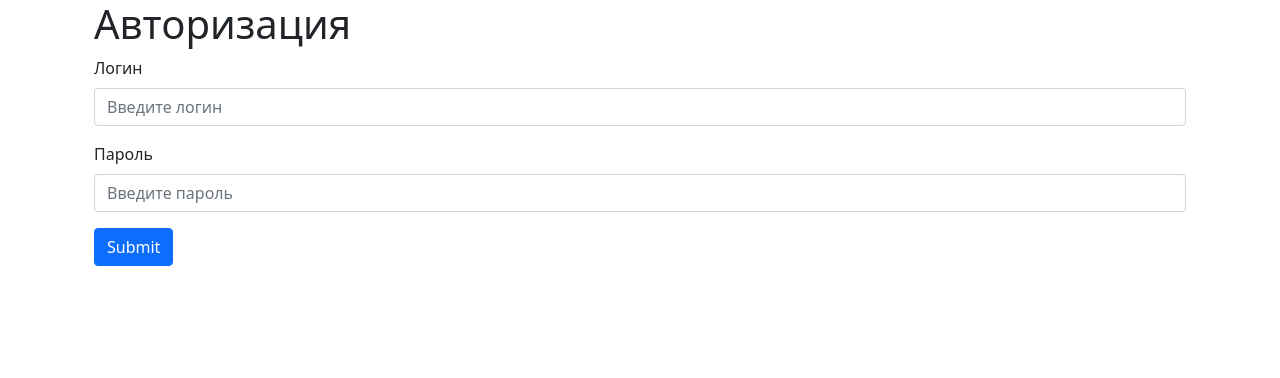
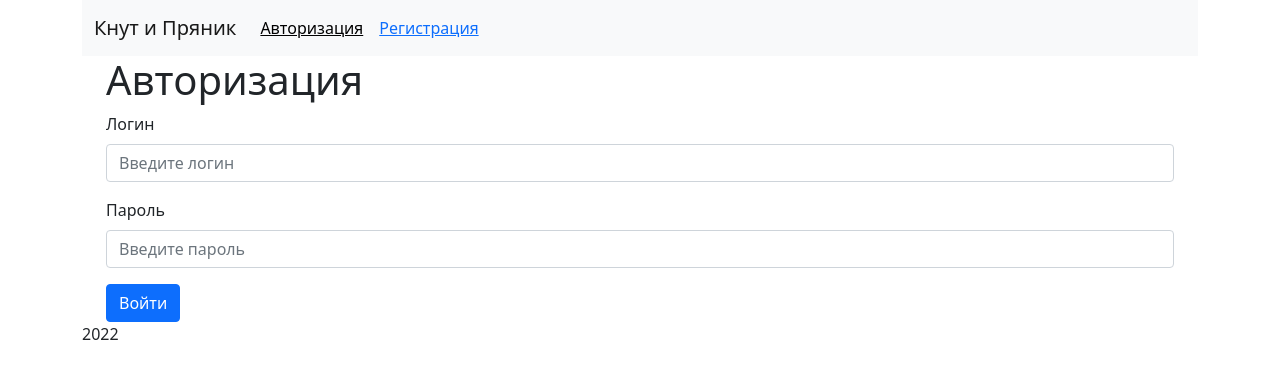
Before and after one commit to GreenLadyTea/motivation, a React (Create React App) app in the folder client/: page / in a window 1280 px wide. Shown: the top 378 px of the page. Built offline with nearby package versions, Linux system fonts and the light colour scheme.

Commit message:
initiating store, reducer and sign-in action

```diff
--- a/client/package.json
+++ b/client/package.json
@@ -11,8 +11,11 @@
     "react": "^17.0.2",
     "react-bootstrap": "^2.2.0",
     "react-dom": "^17.0.2",
+    "react-redux": "^7.2.6",
     "react-router-dom": "^6.2.2",
     "react-scripts": "5.0.0",
+    "redux": "^4.1.2",
+    "redux-thunk": "^2.4.1",
     "web-vitals": "^2.1.4"
   },
   "scripts": {
--- a/client/src/App.jsx
+++ b/client/src/App.jsx
@@ -1,9 +1,11 @@
 import React from 'react';
 import 'bootstrap/dist/css/bootstrap.min.css';
 import useRoutes from './routes';
+import { useSelector } from 'react-redux';
 
 export default function App() {
-  const routes = useRoutes(false);
+  const isAuth = useSelector(state => state.auth.isAuth);
+  const routes = useRoutes(isAuth);
   return (
     <>
       <div className="container">{routes}</div>
--- /dev/null
+++ b/client/src/api/Api.js
@@ -0,0 +1,27 @@
+export const URL = 'http://localhost:5000/api';
+
+export const defaultHeaders = {
+  'Content-Type': 'application/json'
+};
+
+async function handleErrors(response) {
+  const data = await response.json();
+  if (response.status !== 200) {
+    throw new Error(data.error);
+  }
+  return data;
+}
+
+const api = {
+  signIn: (login, password) =>
+    fetch(`${URL}/sign-in`, {
+      method: 'POST',
+      headers: defaultHeaders,
+      body: JSON.stringify({
+        login: login,
+        password: password
+      })
+    }).then(handleErrors)
+};
+
+export default api;
--- a/client/src/index.js
+++ b/client/src/index.js
@@ -3,11 +3,15 @@ import ReactDOM from 'react-dom';
 import './index.css';
 import App from './App';
 import { BrowserRouter } from 'react-router-dom';
+import { Provider } from 'react-redux';
+import store from './store';
 
 ReactDOM.render(
   <React.StrictMode>
     <BrowserRouter>
-      <App />
+      <Provider store={store}>
+        <App />
+      </Provider>
     </BrowserRouter>
   </React.StrictMode>,
   document.getElementById('root')
--- /dev/null
+++ b/client/src/layouts/auth.jsx
@@ -0,0 +1,34 @@
+import { NavLink, Outlet } from 'react-router-dom';
+import { Container, Nav, Navbar } from 'react-bootstrap';
+import React from 'react';
+
+export default function AuthLayout() {
+  return (
+    <>
+      <header>
+        <Navbar bg="light" expand="lg">
+          <Container>
+            <Navbar.Brand>Кнут и Пряник</Navbar.Brand>
+            <Navbar.Toggle aria-controls="responsive-navbar-nav" />
+            <Navbar.Collapse id="responsive-navbar-nav">
+              <Nav className="me-auto">
+                <Nav.Link>
+                  <NavLink to="/">Авторизация</NavLink>
+                </Nav.Link>
+                <Nav.Link>
+                  <NavLink to="/registration">Регистрация</NavLink>
+                </Nav.Link>
+              </Nav>
+            </Navbar.Collapse>
+          </Container>
+        </Navbar>
+      </header>
+
+      <main className="container">
+        <Outlet />
+      </main>
+
+      <footer>2022</footer>
+    </>
+  );
+}
--- a/client/src/pages/AuthPage.jsx
+++ b/client/src/pages/LoginPage.jsx
@@ -1,27 +1,29 @@
 import React, { useState } from 'react';
 import { Form, Button } from 'react-bootstrap';
+import { useDispatch } from 'react-redux';
+import { signIn } from '../store/actions/authAction';
 
-export default function AuthPage() {
-  const [form, setForm] = useState({
-    login: '',
-    password: ''
-  });
+export default function LoginPage() {
+  const [login, setLogin] = useState('');
+  const [password, setPassword] = useState('');
+  const dispatch = useDispatch();
 
-  function handleChange(event) {
-    setForm({ ...form, [event.target.name]: event.target.value });
+  function handleSubmit(e) {
+    e.preventDefault();
+    dispatch(signIn(login, password));
   }
 
   return (
     <div className="container">
       <h1>Авторизация</h1>
-      <Form>
+      <Form onSubmit={handleSubmit}>
         <Form.Group className="mb-3" controlId="formBasicEmail">
           <Form.Label>Логин</Form.Label>
           <Form.Control
             type="text"
             placeholder="Введите логин"
             name="login"
-            onChange={handleChange}
+            onChange={e => setLogin(e.target.value)}
           />
         </Form.Group>
 
@@ -31,11 +33,11 @@ export default function AuthPage() {
             type="password"
             placeholder="Введите пароль"
             name="password"
-            onChange={handleChange}
+            onChange={e => setPassword(e.target.value)}
           />
         </Form.Group>
         <Button variant="primary" type="submit">
-          Submit
+          Войти
         </Button>
       </Form>
     </div>
--- /dev/null
+++ b/client/src/pages/RegistrationPage.jsx
@@ -0,0 +1,24 @@
+import { Button, Form } from 'react-bootstrap';
+import React from 'react';
+
+export default function RegistrationPage() {
+  return (
+    <div className="container">
+      <h1>Регистрация</h1>
+      <Form>
+        <Form.Group className="mb-3" controlId="formBasicEmail">
+          <Form.Label>Логин</Form.Label>
+          <Form.Control type="text" placeholder="Введите логин" />
+        </Form.Group>
+
+        <Form.Group className="mb-3" controlId="formBasicPassword">
+          <Form.Label>Пароль</Form.Label>
+          <Form.Control type="password" placeholder="Введите пароль" />
+        </Form.Group>
+        <Button variant="primary" type="submit">
+          Зарегистрироваться
+        </Button>
+      </Form>
+    </div>
+  );
+}
--- a/client/src/routes.jsx
+++ b/client/src/routes.jsx
@@ -3,12 +3,14 @@ import { Routes, Route } from 'react-router-dom';
 import ProfilePage from './pages/ProfilePage';
 import GoalsPage from './pages/GoalsPage';
 import PeoplePage from './pages/PeoplePage';
-import AuthPage from './pages/AuthPage';
+import LoginPage from './pages/LoginPage';
 import NotFoundPage from './pages/NotFoundPage';
 import MainLayout from './layouts/main';
 import HomePage from './pages/HomePage';
 import CreateGoalPage from './pages/CreateGoalPage';
 import SingleGoalPage from './pages/SingleGoalPage';
+import AuthLayout from './layouts/auth';
+import RegistrationPage from './pages/RegistrationPage';
 
 export default function useRoutes(isAuth) {
   if (isAuth) {
@@ -31,7 +33,10 @@ export default function useRoutes(isAuth) {
 
   return (
     <Routes>
-      <Route path="/" element={<AuthPage />} />
+      <Route path="/" element={<AuthLayout />}>
+        <Route index element={<LoginPage />} />
+        <Route path="registration" element={<RegistrationPage />} />
+      </Route>
     </Routes>
   );
 }
--- /dev/null
+++ b/client/src/store/actions/authAction.js
@@ -0,0 +1,8 @@
+import api from '../../api/Api';
+
+export const SET_AUTH_STATUS = 'setAuthStatus';
+
+export const signIn = (login, password) => async dispatch => {
+  const data = await api.signIn(login, password);
+  dispatch({ type: SET_AUTH_STATUS, payload: !!data.token });
+};
--- /dev/null
+++ b/client/src/store/index.js
@@ -0,0 +1,12 @@
+import { applyMiddleware, combineReducers, createStore } from 'redux';
+import thunkMiddleware from 'redux-thunk';
+import { authReducer } from './reducers/authReducer';
+
+const store = createStore(
+  combineReducers({
+    auth: authReducer
+  }),
+  applyMiddleware(thunkMiddleware)
+);
+
+export default store;
--- /dev/null
+++ b/client/src/store/reducers/authReducer.js
@@ -0,0 +1,16 @@
+import { SET_AUTH_STATUS } from '../actions/authAction';
+
+export const initialState = {
+  isAuth: false
+};
+
+export function authReducer(state = initialState, action) {
+  switch (action.type) {
+    case SET_AUTH_STATUS: {
+      return { ...state, isAuth: action.payload };
+    }
+    default: {
+      return state;
+    }
+  }
+}
```
Also changed, not shown: 1 other file (tests, documents, lock files or other folders).
